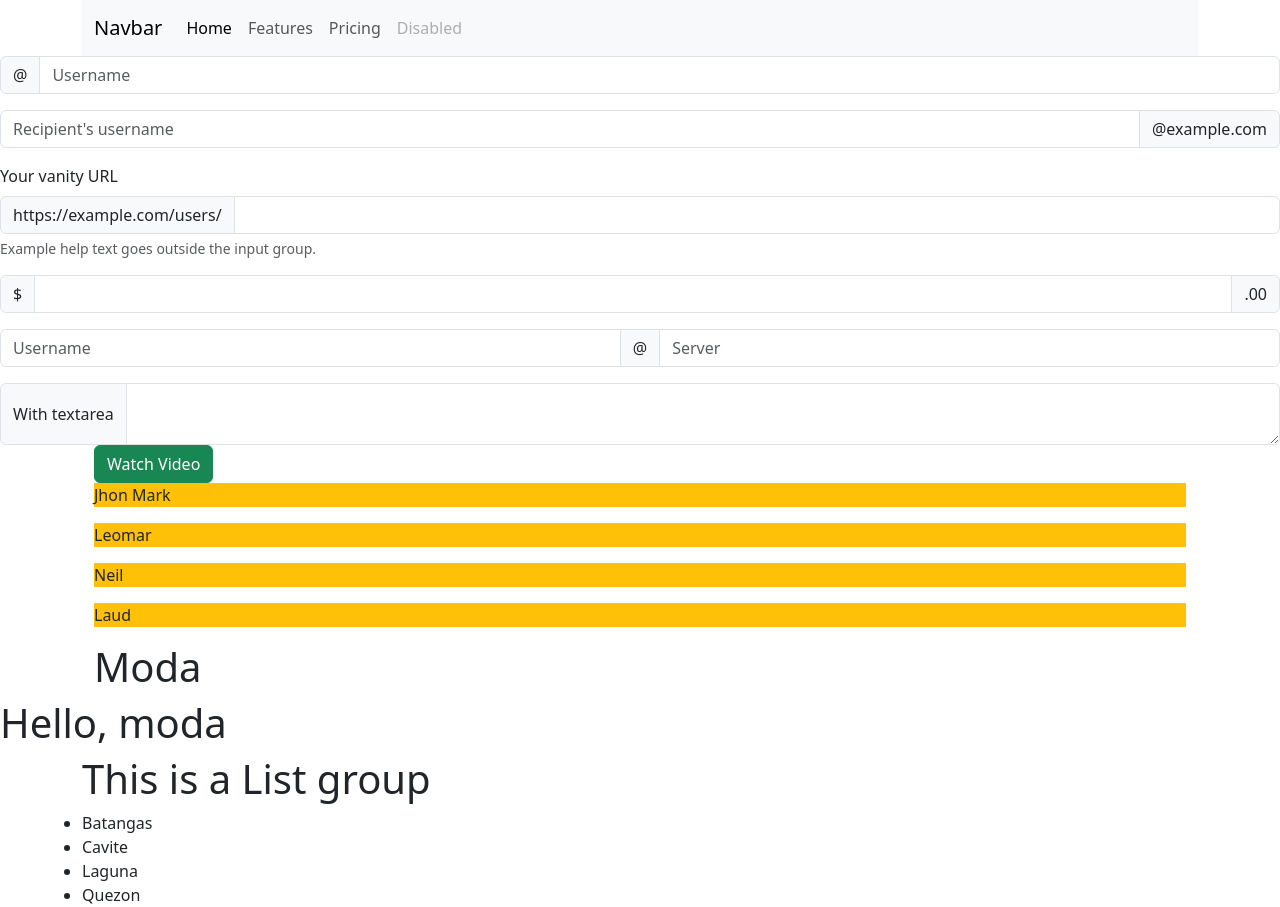
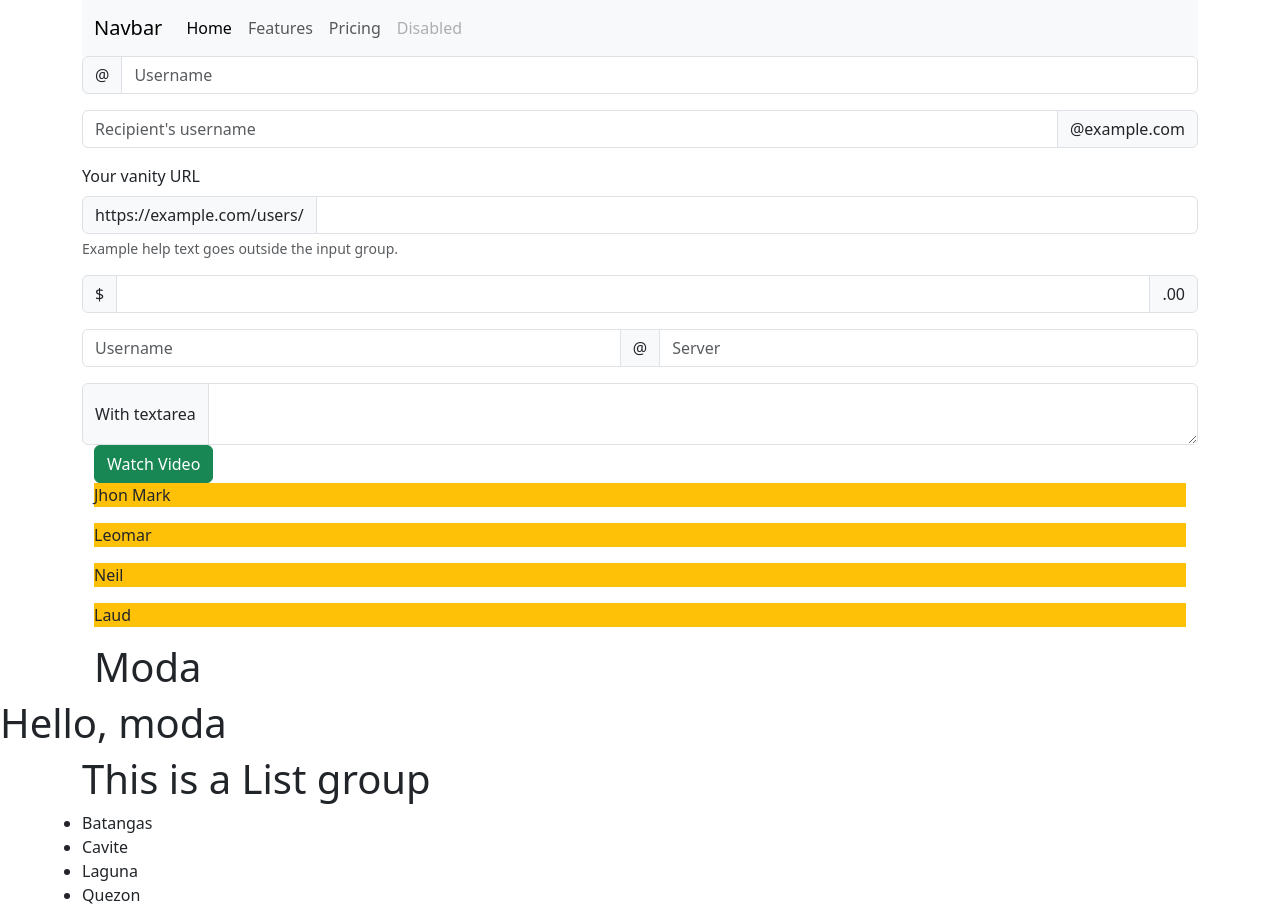
Before and after one commit to MarkRyuo/first_app, a React (Vite) app: page / in a window 1280 px wide. Built offline with nearby package versions, Linux system fonts and the light colour scheme.

Commit message:
Update Aug 14 2024

```diff
--- a/src/components/log.tsx
+++ b/src/components/log.tsx
@@ -1,7 +1,12 @@
 function Log() {
   return (
     <>
-      <div>
+      <div className="container-lg">
+
+        <div className="grid">
+            <div className=""></div>
+        </div>
+
         <div className="input-group mb-3">
           <span className="input-group-text" id="basic-addon1">
             @
```
